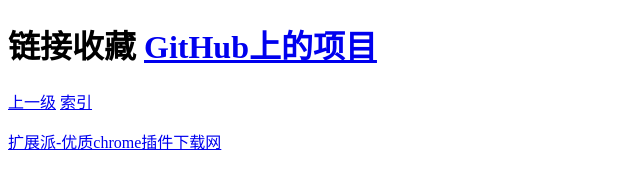
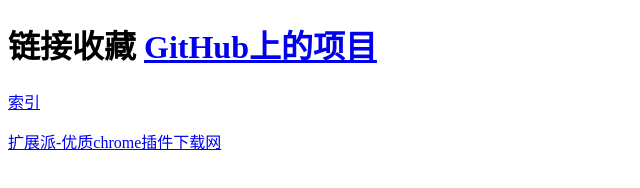
Before and after one commit to SteveTaizhou/SteveTaizhou.github.io, a plain HTML site: page links.html in a window 1280 px wide. Shown: the whole page, without its empty margins (0-640 px from the left). Drawn offline with Linux system fonts and the light colour scheme.

Commit message:
Update links.html

```diff
--- a/links.html
+++ b/links.html
@@ -6,7 +6,7 @@
 </head>
 <body>
   <h1>链接收藏 <a href="https://github.com/SteveTaizhou/SteveTaizhou.github.io">GitHub上的项目</a></h1>
-  <p><a href="..">上一级</a> <a href=".">索引</a></p>
+  <p><a href=".">索引</a></p>
   <p><a href="https://www.crxfun.com/">扩展派-优质chrome插件下载网</a></p>
 </body>
 </html>
```
